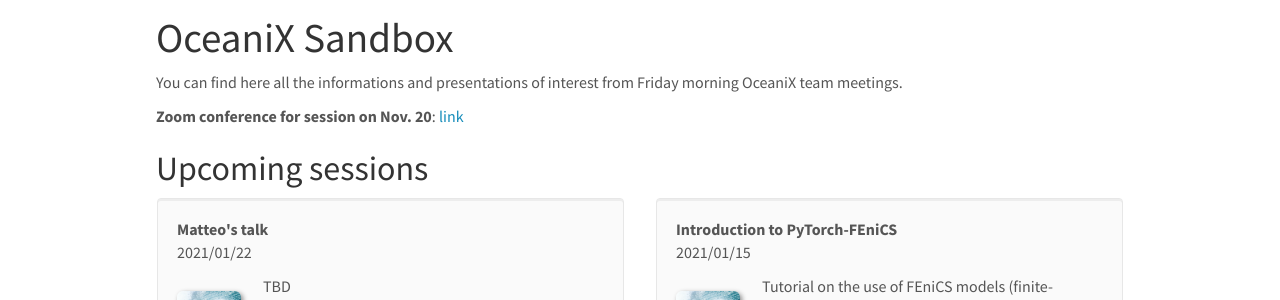
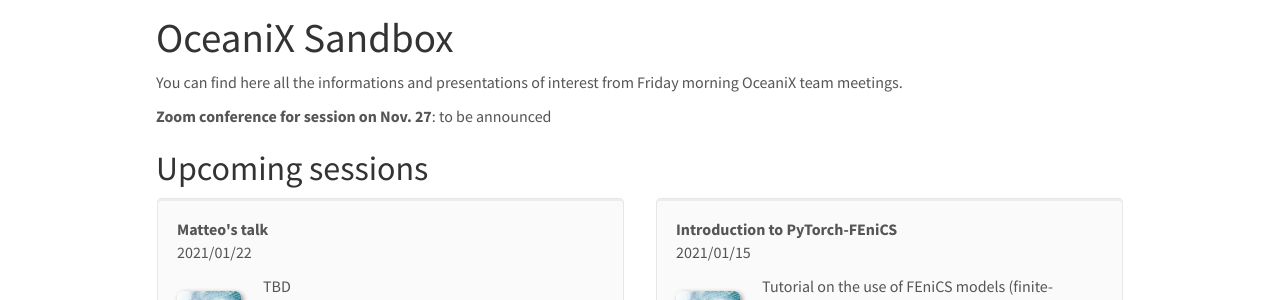
Before and after one commit to CIA-Oceanix/CIA-Oceanix.github.io, a Jekyll site: the page built from _pages/oceanix_sandbox.md, in a window 1280 px wide and 900 px high. Shown: the part 127-427 px from the top of the window. Built offline with Jekyll 4.4.1, drawn with Linux system fonts in a browser that asks for light colours; nearby versions of some CDN libraries.

Commit message:
Update oceanix_sandbox.md

```diff
--- a/_pages/oceanix_sandbox.md
+++ b/_pages/oceanix_sandbox.md
@@ -10,9 +10,7 @@ permalink: /oceanix_sandbox
 
 You can find here all the informations and presentations of interest from Friday morning OceaniX team meetings.
 
-**Zoom conference for session on Nov. 20**: [link](https://zoom.us/j/91488645244?pwd=cTNsSkNIaFNSQ0FEeC8rYllWZStoZz09)
-
-
+**Zoom conference for session on Nov. 27**: to be announced<!--[link](https://zoom.us/j/91488645244?pwd=cTNsSkNIaFNSQ0FEeC8rYllWZStoZz09)-->
 
 ## Upcoming sessions
 
```
